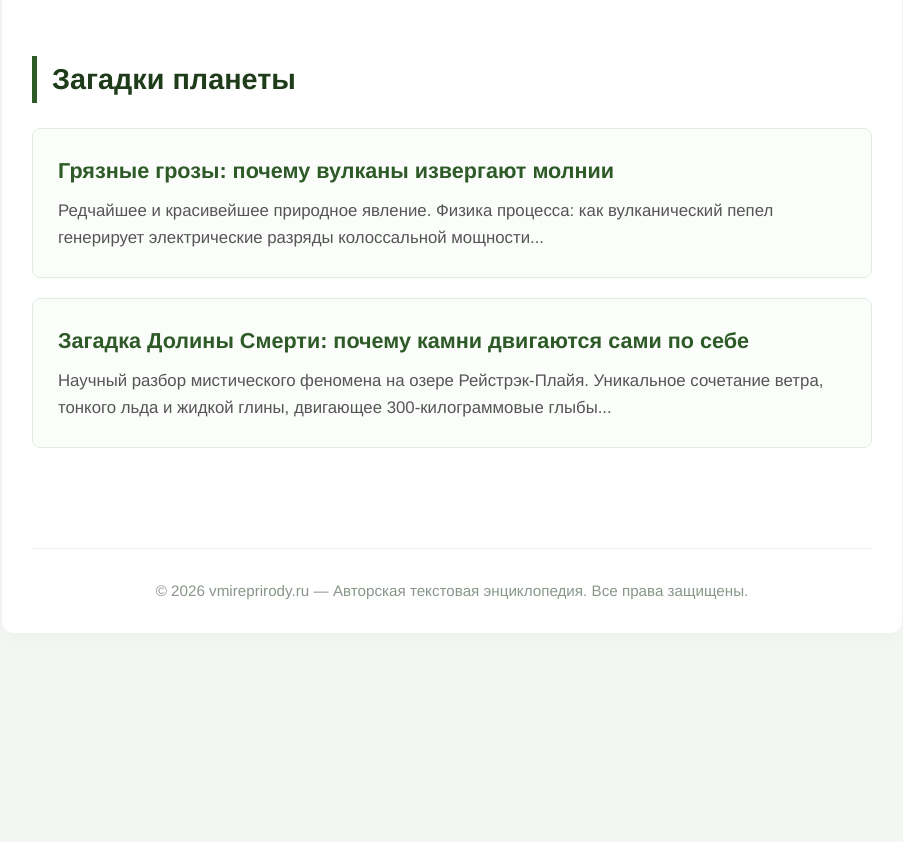
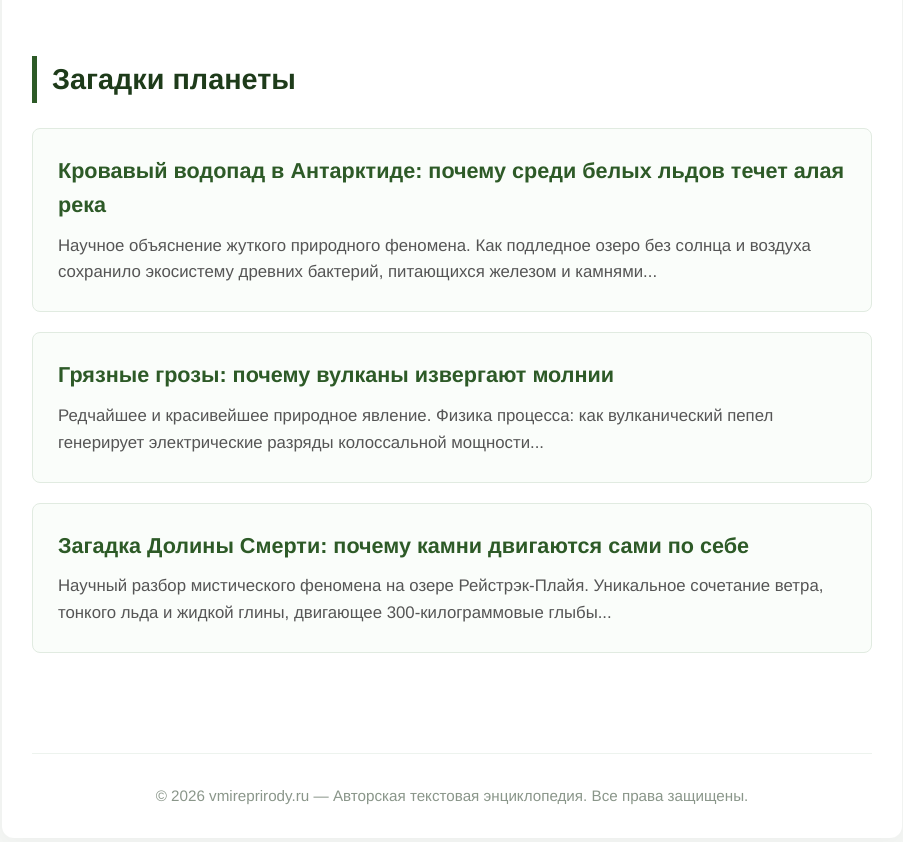
Before and after one commit to algierybadboy-droid/vmireprirody, a plain HTML site: page index.html in a window 1280 px wide. Shown: the part 2380-3222 px from the top of the page, without its empty margins (188-1091 px from the left). Before the commit the page ends 3073 px from the top, so only its background shows below. Drawn offline with Linux system fonts and the light colour scheme.

Commit message:
Update index.html

```diff
--- a/index.html
+++ b/index.html
@@ -133,6 +133,11 @@
         <!-- РУБРИКА: ЗАГАДКИ -->
         <section id="mysteries">
             <h2 class="section-title">Загадки планеты</h2>
+                        <div class="article-card">
+                <h3><a href="krovavy-vodopad.html">Кровавый водопад в Антарктиде: почему среди белых льдов течет алая река</a></h3>
+                <p>Научное объяснение жуткого природного феномена. Как подледное озеро без солнца и воздуха сохранило экосистему древних бактерий, питающихся железом и камнями...</p>
+            </div>
+
 
             <div class="article-card">
                 <h3><a href="pochemu-shmygaet-molniya.html">Грязные грозы: почему вулканы извергают молнии</a></h3>
```
